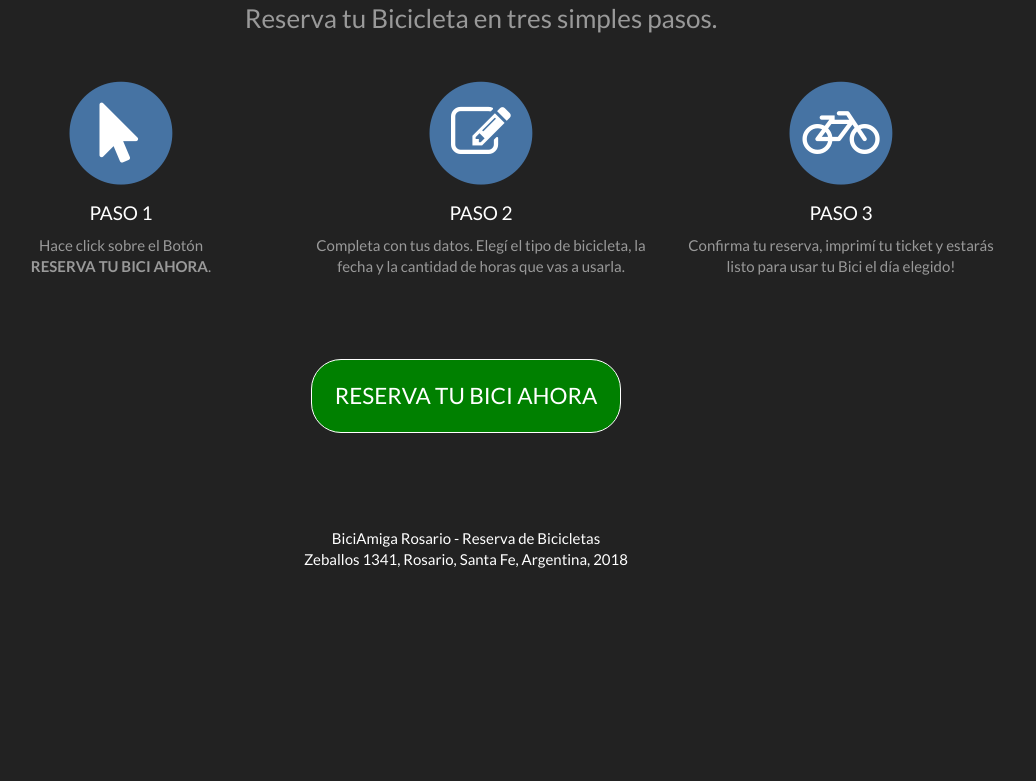
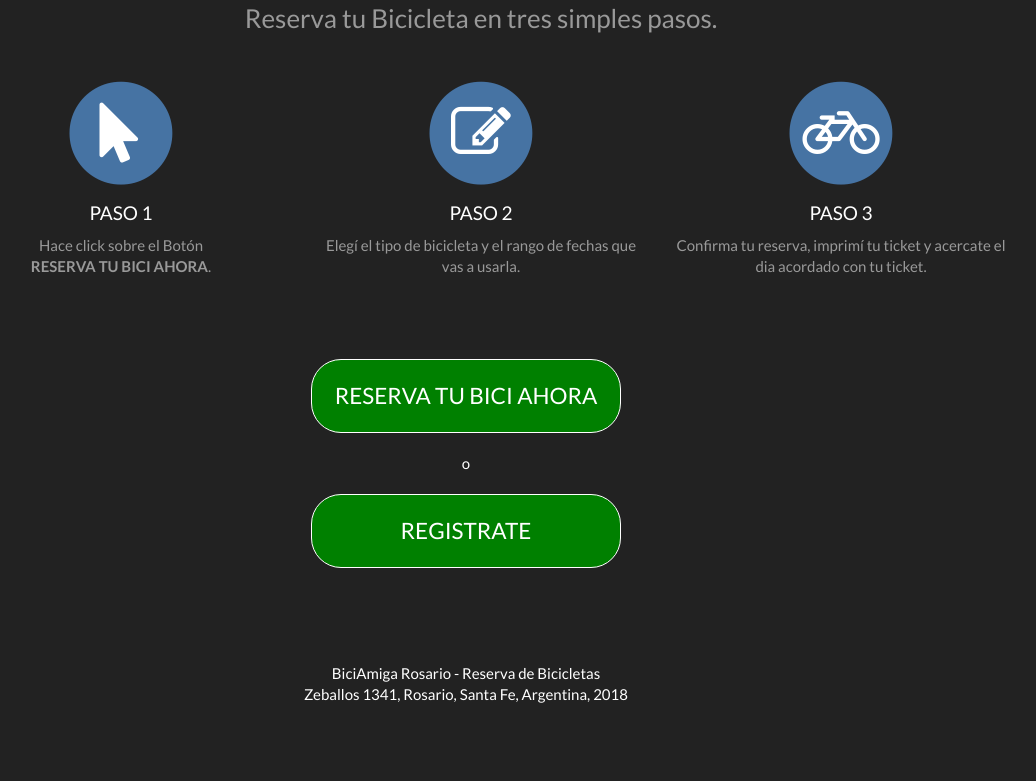
Before and after one commit to gueretamartin/tpEntornosBicis, a PHP site: page / in a window 1280 px wide. Shown: the part 613-1394 px from the top of the page, without its empty margins (174-1210 px from the left). Before the commit the page ends 1181 px from the top, so only its background shows below. Run offline with PHP 8.4, Linux system fonts and the light colour scheme; some libraries are stand-ins or nearby versions.

Commit message:
Martin did it

```diff
--- a/index.php
+++ b/index.php
@@ -62,7 +62,7 @@
                 <i class="fa fa-pencil-square-o fa-stack-1x fa-inverse"></i>
               </span>
               <h4 class="service-heading">PASO 2</h4>
-              <p class="text-muted">Completa con tus datos. Elegí el tipo de bicicleta, la fecha y la cantidad de horas que vas a usarla.</p>
+              <p class="text-muted">Elegí el tipo de bicicleta y el rango de fechas que vas a usarla.</p>
             </div>
             <div class="col-md-4">
               <span class="fa-stack fa-4x">
@@ -70,7 +70,7 @@
                 <i class="fa fa-bicycle fa-stack-1x fa-inverse"></i>
               </span>
               <h4 class="service-heading">PASO 3</h4>
-              <p class="text-muted">Confirma tu reserva, imprimí tu ticket y estarás listo para usar tu Bici el día elegido!</p>
+              <p class="text-muted">Confirma tu reserva, imprimí tu ticket y acercate el dia acordado con tu ticket.</p>
             </div>
           </div>
         </div>
@@ -79,7 +79,10 @@
 
         <div class="col-lg-4"></div>
         <div class="col-lg-4">
-<p class="lead well well-sm booking"><a href="startSession.php">RESERVA TU BICI AHORA</a></p>
+        <p class="lead well well-sm booking"><a href="addBooking.php">RESERVA TU BICI AHORA</a></p>
+        o
+<p  class="lead well well-sm booking"><a href="newUser.php"> REGISTRATE</a></>
+
 </div>
 <div class="col-lg-4"></div>';
 
--- a/navBar.php
+++ b/navBar.php
@@ -25,7 +25,8 @@ echo '
     }
       elseif (isset($_fullName)){
         echo
-        '<li><a class="session" href="addBooking.php">Reservar</a></li>';
+        '<li><a href="showBooking.php">Ver reservas</a></li>
+        <li><a class="session" href="addBooking.php">Reservar</a></li>';
       }
 // all users
     echo '
```
Also changed, not shown: addBooking.php (+4 -5 lines), showBooking.php (+6 -1 lines).
